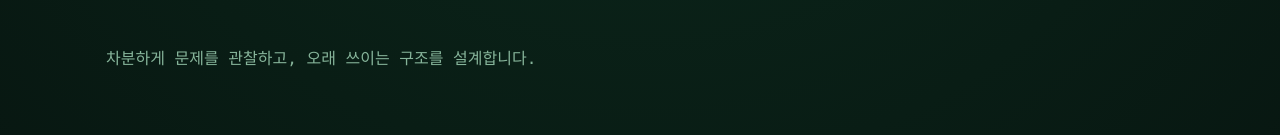
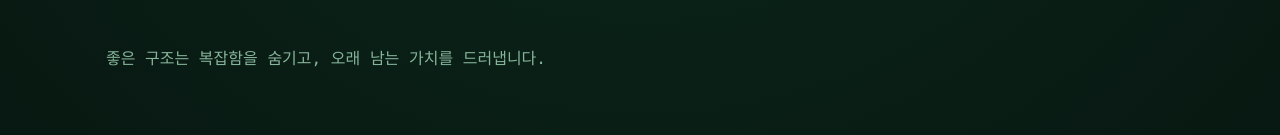
Before and after one commit to dowonjj/dowonjj.github.io, a plain HTML site: page index.html in a window 1280 px wide. Shown: the part 434-569 px from the top of the page. Drawn offline with Linux system fonts and the light colour scheme.

Commit message:
Refine hero statement

```diff
--- a/index.html
+++ b/index.html
@@ -25,7 +25,7 @@
       <p class="eyebrow">SYSTEM ONLINE / PROFILE 01</p>
       <h1 id="hero-title">장도원</h1>
       <p class="role">시니어 엔지니어</p>
-      <p class="intro">차분하게 문제를 관찰하고, 오래 쓰이는 구조를 설계합니다.</p>
+      <p class="intro">좋은 구조는 복잡함을 숨기고, 오래 남는 가치를 드러냅니다.</p>
     </section>
 
     <section id="about" class="panel" aria-labelledby="about-title">
```
